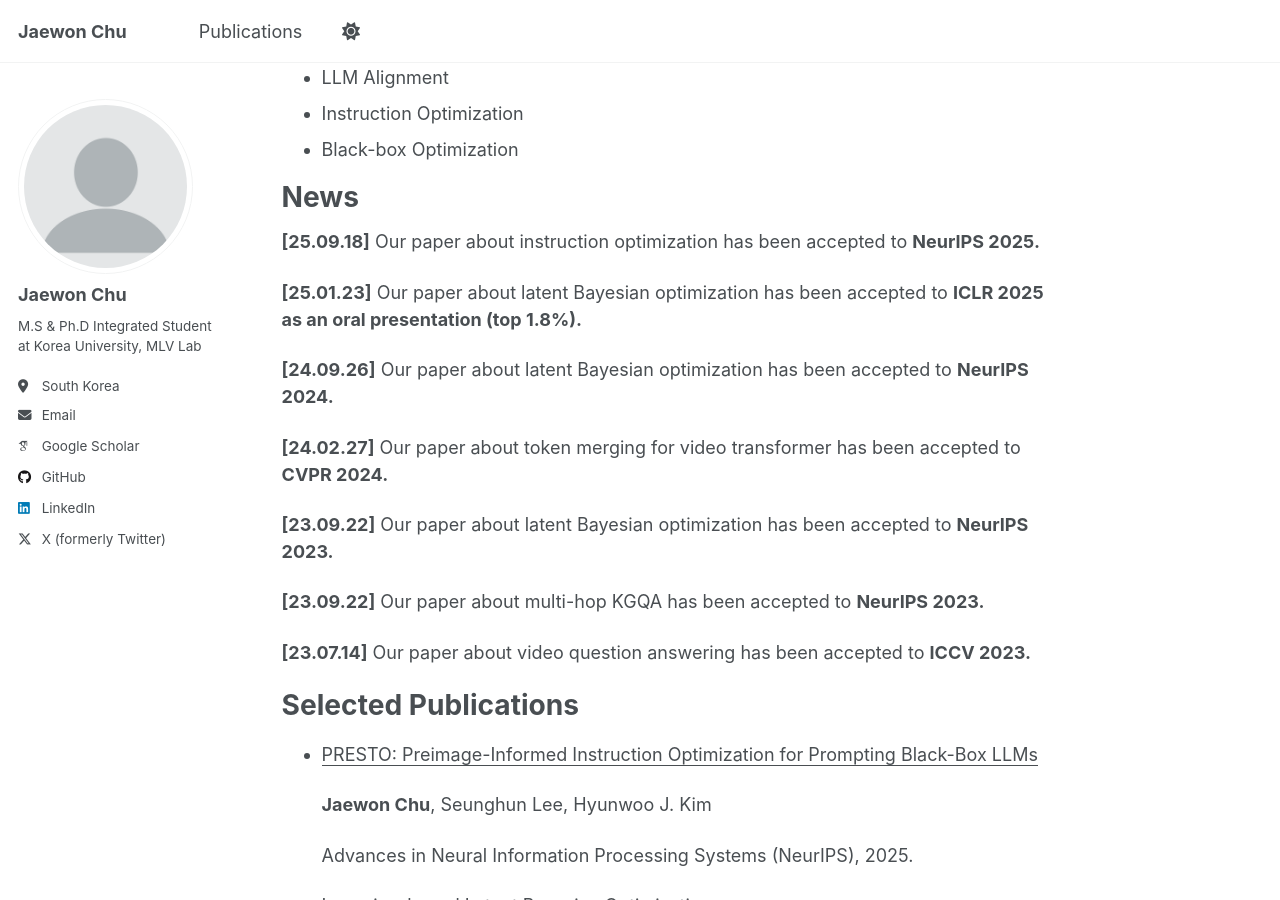
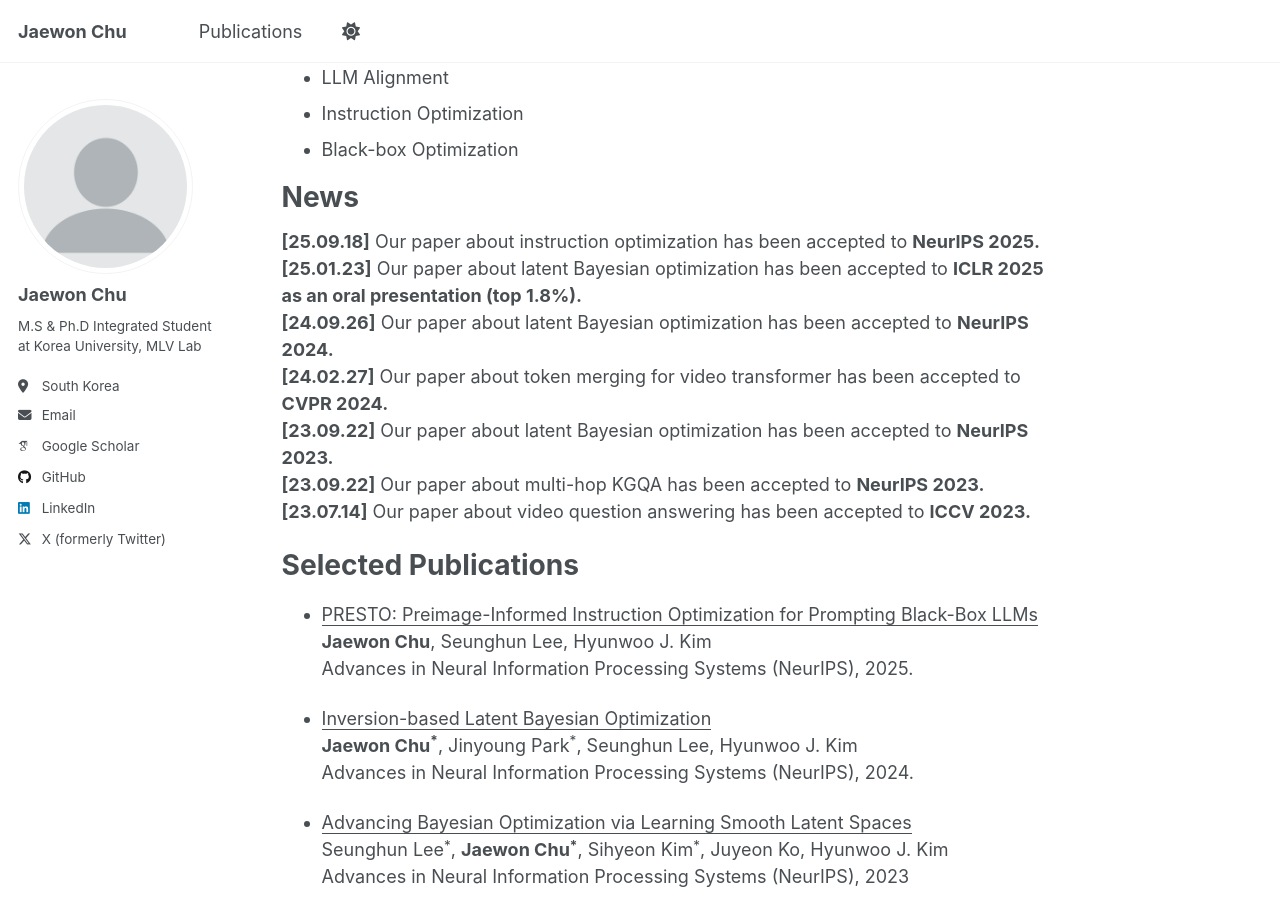
Before and after one commit to jaewonchu/jaewonchu.github.io, a Jekyll site: the page built from _pages/about.md, in a window 1280 px wide and 900 px high, scrolled down 466 px. Built offline with Jekyll 4.4.1, drawn with Linux system fonts in a browser that asks for light colours; some web fonts are replaced; a script that is not in the unit is left out.

Commit message:
Modification

```diff
--- a/_pages/about.md
+++ b/_pages/about.md
@@ -20,36 +20,24 @@ Current Research Interests
 
 News
 ======
-**[25.09.18]** Our paper about instruction optimization has been accepted to **NeurIPS 2025.**
-
-**[25.01.23]** Our paper about latent Bayesian optimization has been accepted to **ICLR 2025 as an oral presentation (top 1.8%).**
-
-**[24.09.26]** Our paper about latent Bayesian optimization has been accepted to **NeurIPS 2024.**
-
-**[24.02.27]** Our paper about token merging for video transformer has been accepted to **CVPR 2024.**
-
-**[23.09.22]** Our paper about latent Bayesian optimization has been accepted to **NeurIPS 2023.**
-
-**[23.09.22]** Our paper about multi-hop KGQA has been accepted to **NeurIPS 2023.**
-
-**[23.07.14]** Our paper about video question answering has been accepted to **ICCV 2023.**
+**[25.09.18]** Our paper about instruction optimization has been accepted to **NeurIPS 2025.**<br>
+**[25.01.23]** Our paper about latent Bayesian optimization has been accepted to **ICLR 2025 as an oral presentation (top 1.8%).**<br>
+**[24.09.26]** Our paper about latent Bayesian optimization has been accepted to **NeurIPS 2024.**<br>
+**[24.02.27]** Our paper about token merging for video transformer has been accepted to **CVPR 2024.**<br>
+**[23.09.22]** Our paper about latent Bayesian optimization has been accepted to **NeurIPS 2023.**<br>
+**[23.09.22]** Our paper about multi-hop KGQA has been accepted to **NeurIPS 2023.**<br>
+**[23.07.14]** Our paper about video question answering has been accepted to **ICCV 2023.**<br>
 
 Selected Publications
 ======
-- <u>PRESTO: Preimage-Informed Instruction Optimization for Prompting Black-Box LLMs</u>
+- <u>PRESTO: Preimage-Informed Instruction Optimization for Prompting Black-Box LLMs</u><br>
+  **Jaewon Chu**, Seunghun Lee, Hyunwoo J. Kim<br>
+  Advances in Neural Information Processing Systems (NeurIPS), 2025.<br>
 
-  **Jaewon Chu**, Seunghun Lee, Hyunwoo J. Kim
+- <u>Inversion-based Latent Bayesian Optimization</u><br>
+  **Jaewon Chu<sup>*</sup>**, Jinyoung Park<sup>*</sup>, Seunghun Lee, Hyunwoo J. Kim<br>
+  Advances in Neural Information Processing Systems (NeurIPS), 2024.<br>
 
-  Advances in Neural Information Processing Systems (NeurIPS), 2025.
-
-- <u>Inversion-based Latent Bayesian Optimization</u>
-
-  **Jaewon Chu<sup>*</sup>**, Jinyoung Park<sup>*</sup>, Seunghun Lee, Hyunwoo J. Kim
-
-  Advances in Neural Information Processing Systems (NeurIPS), 2024.
-
-- <u>Advancing Bayesian Optimization via Learning Smooth Latent Spaces</u>
-
-  Seunghun Lee<sup>*</sup>, **Jaewon Chu<sup>*</sup>**, Sihyeon Kim<sup>*</sup>, Juyeon Ko, Hyunwoo J. Kim
-
-  Advances in Neural Information Processing Systems (NeurIPS), 2023
+- <u>Advancing Bayesian Optimization via Learning Smooth Latent Spaces</u><br>
+  Seunghun Lee<sup>*</sup>, **Jaewon Chu<sup>*</sup>**, Sihyeon Kim<sup>*</sup>, Juyeon Ko, Hyunwoo J. Kim<br>
+  Advances in Neural Information Processing Systems (NeurIPS), 2023<br>
```
